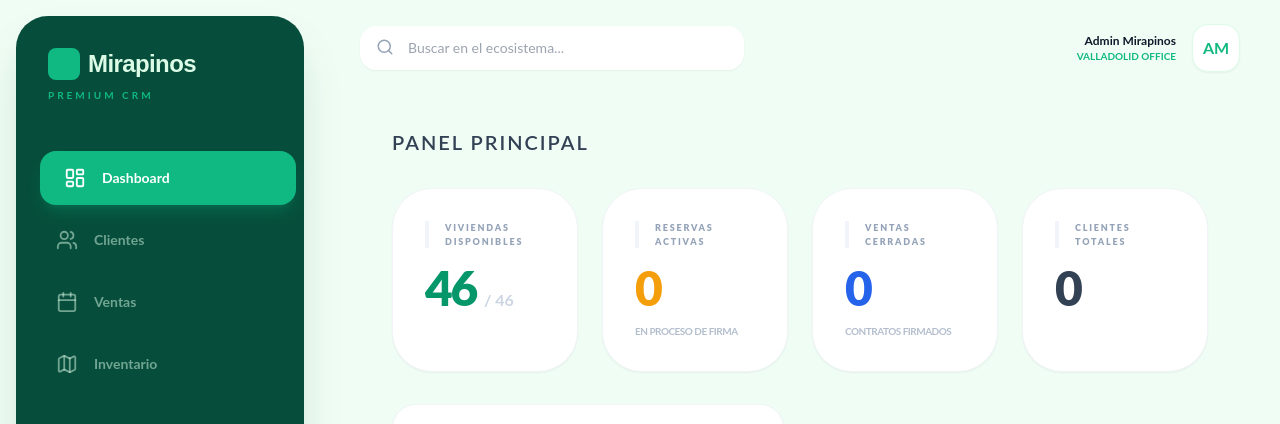
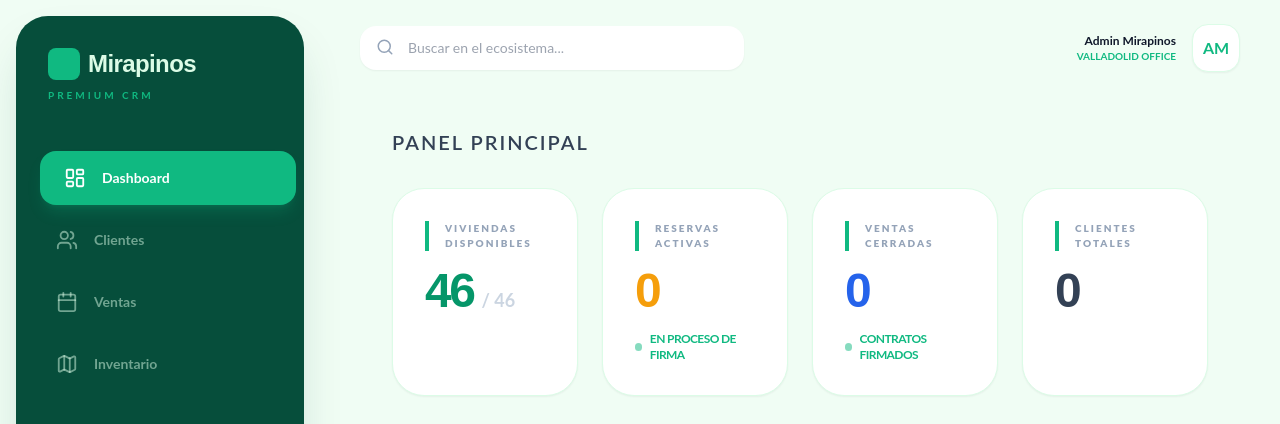
Before and after one commit to jlherrerovallenova/mirapinos-crm, a React (Vite) app: page / in a window 1280 px wide. Shown: the top 424 px of the page. Built offline with nearby package versions, Linux system fonts and the light colour scheme; no server answers; the database is empty.

Commit message:
Updated Shared.tsx

```diff
--- a/src/components/Shared.tsx
+++ b/src/components/Shared.tsx
@@ -1,15 +1,26 @@
-// src/components/Shared.tsx
 import React from 'react';
 
 export function StatCard({ title, value, subtext, total, color }: any) {
   return (
-    <div className="bg-white p-8 rounded-[40px] shadow-sm border border-slate-100 hover:shadow-2xl hover:scale-[1.02] transition-all group">
-       <p className="text-slate-400 text-[9px] font-black uppercase tracking-[0.2em] mb-4 border-l-4 border-slate-100 pl-4 group-hover:border-emerald-500 transition-all">{title}</p>
-       <div className="flex items-baseline gap-2">
-          <span className={`text-5xl font-black tracking-tighter ${color}`}>{value}</span>
-          {total && <span className="text-base text-slate-300 font-bold">/ {total}</span>}
-       </div>
-       {subtext && <p className="text-[10px] text-slate-400 font-bold mt-3 uppercase tracking-tighter opacity-70">{subtext}</p>}
+    <div className="bg-white p-8 rounded-4xl shadow-sm border border-pine-100 hover:shadow-xl hover:shadow-pine-900/5 transition-all duration-500 group overflow-hidden relative">
+      {/* Decoración de fondo */}
+      <div className="absolute -right-4 -top-4 w-24 h-24 bg-pine-50 rounded-full opacity-0 group-hover:opacity-100 transition-all duration-700"></div>
+
+      <p className="text-slate-400 text-[10px] font-black uppercase tracking-[0.2em] mb-4 border-l-4 border-pine-600 pl-4 transition-all group-hover:pl-6">{title}</p>
+
+      <div className="flex items-baseline gap-2 relative z-10">
+        <span className={`text-5xl font-poppins font-bold tracking-tighter ${color || 'text-pine-900'}`}>
+          {value}
+        </span>
+        {total && <span className="text-lg text-slate-300 font-bold">/ {total}</span>}
+      </div>
+
+      {subtext && (
+        <div className="mt-4 flex items-center gap-2">
+          <span className="w-2 h-2 bg-pine-600 rounded-full animate-pulse"></span>
+          <p className="text-xs text-pine-600 font-bold uppercase tracking-tighter">{subtext}</p>
+        </div>
+      )}
     </div>
   );
 }
@@ -17,12 +28,12 @@ export function StatCard({ title, value, subtext, total, color }: any) {
 export function StageBadge({ stage }: { stage: string }) {
   const colors: any = {
      'Prospecto': 'bg-slate-100 text-slate-500',
-     'Visitando': 'bg-blue-100 text-blue-700',
-     'Interés': 'bg-amber-100 text-amber-700',
-     'Cierre': 'bg-emerald-100 text-emerald-700'
+     'Visitando': 'bg-emerald-50 text-emerald-600 border border-emerald-100',
+     'Interés': 'bg-amber-50 text-amber-600 border border-amber-100',
+     'Cierre': 'bg-pine-900 text-white shadow-md shadow-pine-900/20'
   };
   return (
-     <span className={`px-3 py-1.5 rounded-xl text-[9px] font-black uppercase tracking-widest shadow-sm ${colors[stage] || 'bg-gray-100'}`}>
+     <span className={`px-4 py-1.5 rounded-xl text-[10px] font-black uppercase tracking-widest ${colors[stage] || 'bg-gray-100'}`}>
         {stage}
      </span>
   );
```
